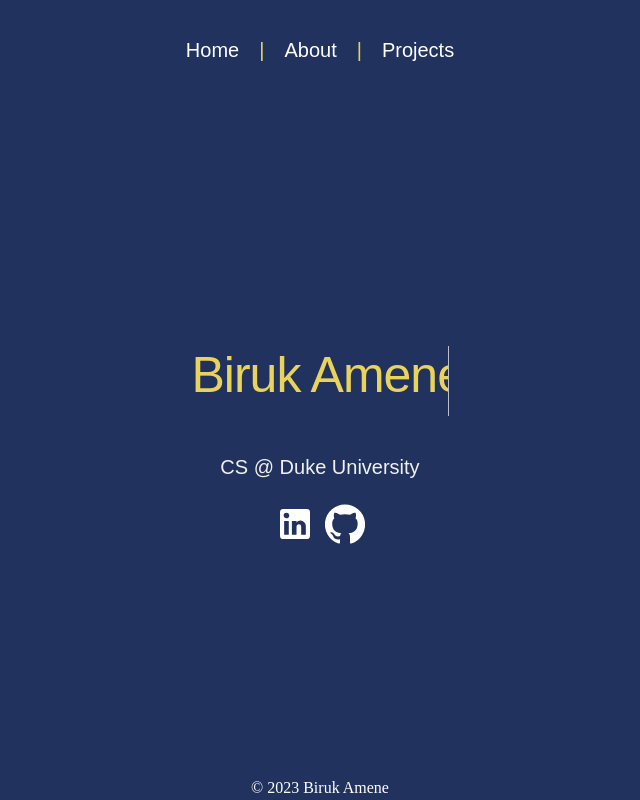
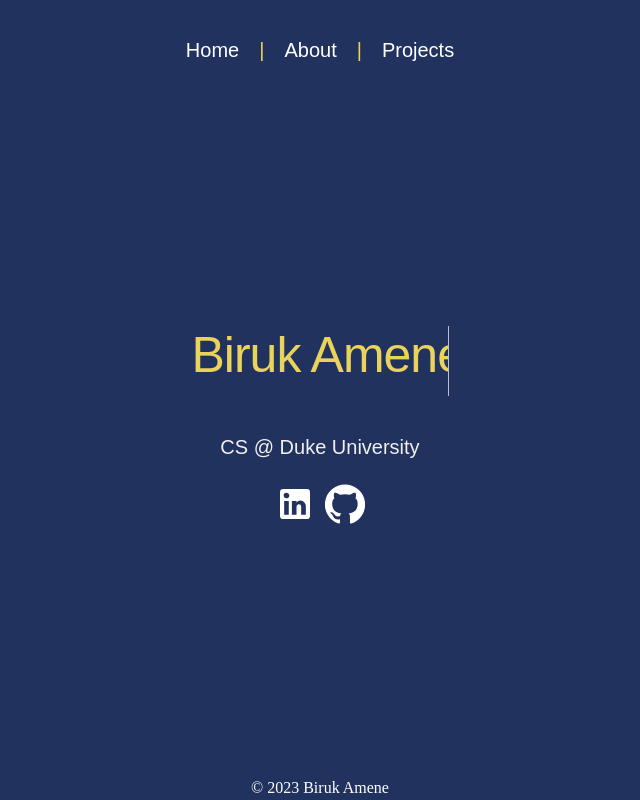
Before and after one commit to bsamene/biruk-portfolio, a React (Create React App) app: page /biruk-portfolio/homepage in a window 1280 px wide. Shown: the whole page, without its empty margins (320-960 px from the left). Built offline with nearby package versions, Linux system fonts and the light colour scheme.

Commit message:
moving home content upwards

```diff
--- a/src/pages/Home.js
+++ b/src/pages/Home.js
@@ -12,12 +12,14 @@ function Home() {
      <h2> Biruk Amene </h2>
      <div className = "prompt">
      <p> CS <span class="highlight">@</span> Duke University</p>
+     <div className = "logos">
         <a href = "https://www.linkedin.com/in/biruk-amene-274316219/" target="_blank">
         <LinkedInIcon style={{ fontSize: '40px' }}/>
         </a>
         <a href = "https://github.com/bsamene" target="_blank">
         <GitHubIcon style={{ fontSize: '40px' }}/>
         </a>
+        </div>
      </div>
      </div>
 
--- a/src/styles/Home.css
+++ b/src/styles/Home.css
@@ -68,3 +68,7 @@
     font-weight: lighter;
 
   }
+
+.logos {
+  margin-bottom: 40px;
+}
```
